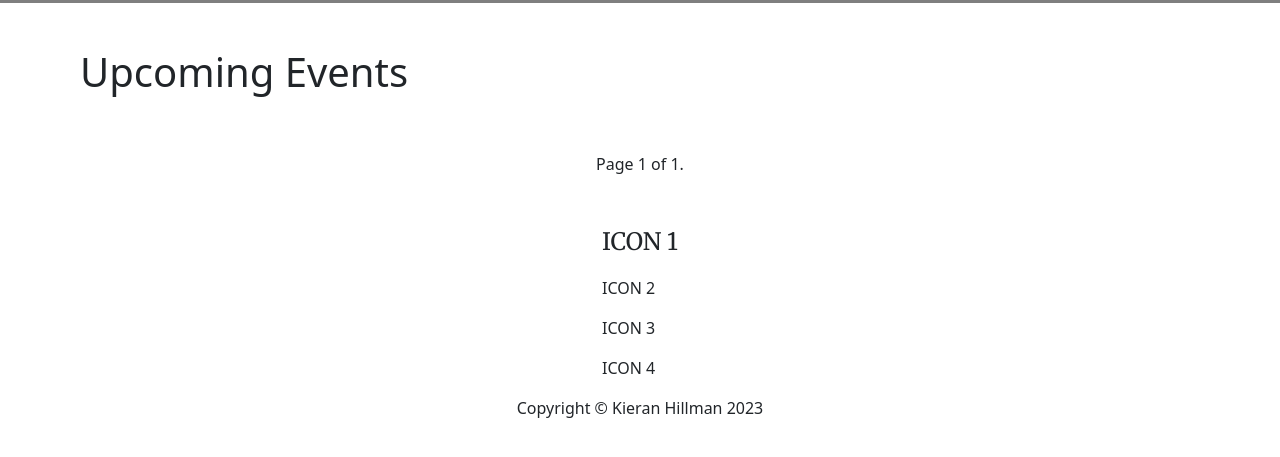
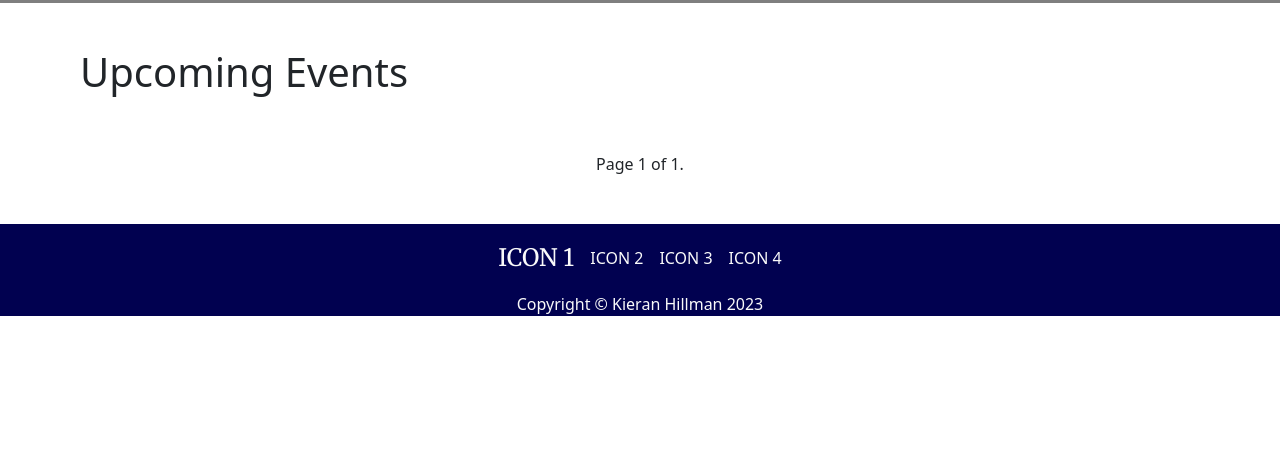
Before and after one commit to doctypeKieran/ci-capstone-project, a Django app: page /events/all-events/ in a window 1280 px wide. Shown: the part 96-553 px from the top of the page. Run offline with Django 4.2, Linux system fonts and the light colour scheme; data that the repository does not hold is empty.

Commit message:
Add margin bottom to event container, create footer styling

```diff
--- a/static/css/style.css
+++ b/static/css/style.css
@@ -66,6 +66,7 @@
 .event-container {
     padding: 1rem;
     margin-top: .5rem;
+    margin-bottom: 3rem;
     border: 1px solid rgba(0, 0, 0, 0.4);
     border-radius: 20px;
     box-shadow: -4px 6px 4px 4px rgba(0, 0, 0, 0.4);
@@ -156,4 +157,33 @@ span.user {
     flex-direction: column;
     align-items: center;
     justify-content: center;
+    background-color: rgb(1, 1, 80);
+    color: #fafafa;
 }
+
+.base-footer p {
+    margin: 0;
+}
+
+.base-footer .socials-container {
+    padding: 1rem 0;
+    display: flex;
+    align-items: center;
+    justify-content: center;
+    gap: 1rem;
+}
+
+.base-footer a {
+    color: inherit;
+    text-decoration: none;
+}
+
+.social-icon {
+    font-size: 2rem;
+    transition: all .2s linear;
+}
+
+.social-icon:hover {
+    transform: scale(1.2);
+    text-shadow: 0px 0px 4px rgba(255, 255, 255, 0.5);
+}
```
